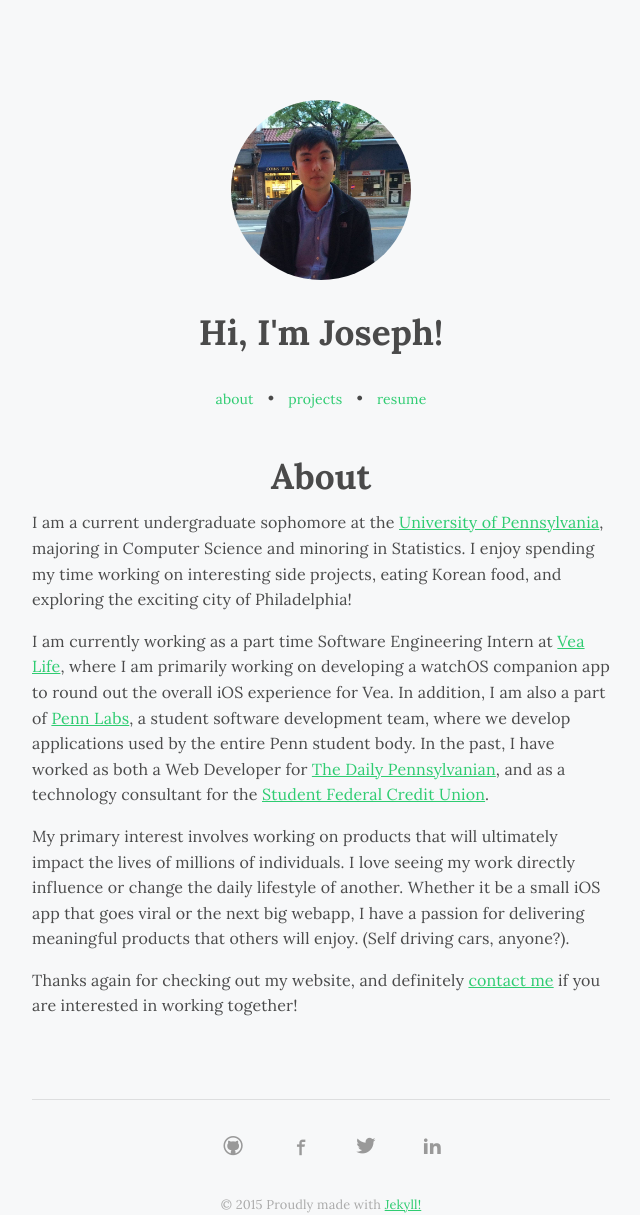
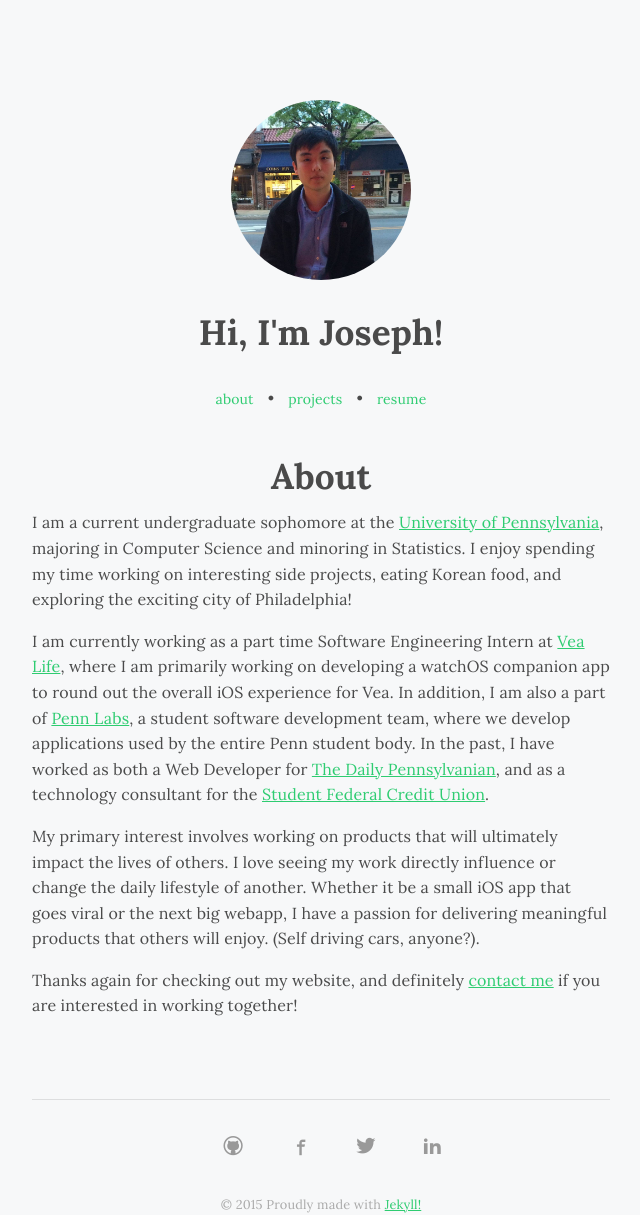
Before and after one commit to jgao1995/jgao1995.github.io, a Jekyll site: the page built from about.md, in a window 1280 px wide. Shown: the whole page, without its empty margins (319-959 px from the left). Built offline with Jekyll 4.4.1, drawn with Linux system fonts in a browser that asks for light colours; some web fonts are replaced.

Commit message:
updated about

```diff
--- a/about.md
+++ b/about.md
@@ -8,6 +8,6 @@ I am a current undergraduate sophomore at the [University of Pennsylvania](http:
 
 I am currently working as a part time Software Engineering Intern at [Vea Life](http://www.vealife.com/), where I am primarily working on developing a watchOS companion app to round out the overall iOS experience for Vea. In addition, I am also a part of [Penn Labs](http://pennlabs.org/), a student software development team, where we develop applications used by the entire Penn student body. In the past, I have worked as both a Web Developer for [The Daily Pennsylvanian](http://www.thedp.com/), and as a technology consultant for the [Student Federal Credit Union](https://www.upennsfcu.org/).
 
-My primary interest involves working on products that will ultimately impact the lives of millions of individuals. I love seeing my work directly influence or change the daily lifestyle of another. Whether it be a small iOS app that goes viral or the next big webapp, I have a passion for delivering meaningful products that others will enjoy. (Self driving cars, anyone?).
+My primary interest involves working on products that will ultimately impact the lives of others. I love seeing my work directly influence or change the daily lifestyle of another. Whether it be a small iOS app that goes viral or the next big webapp, I have a passion for delivering meaningful products that others will enjoy. (Self driving cars, anyone?).
 
 Thanks again for checking out my website, and definitely [contact me](mailto:gaoj@seas.upenn.edu) if you are interested in working together!
```
